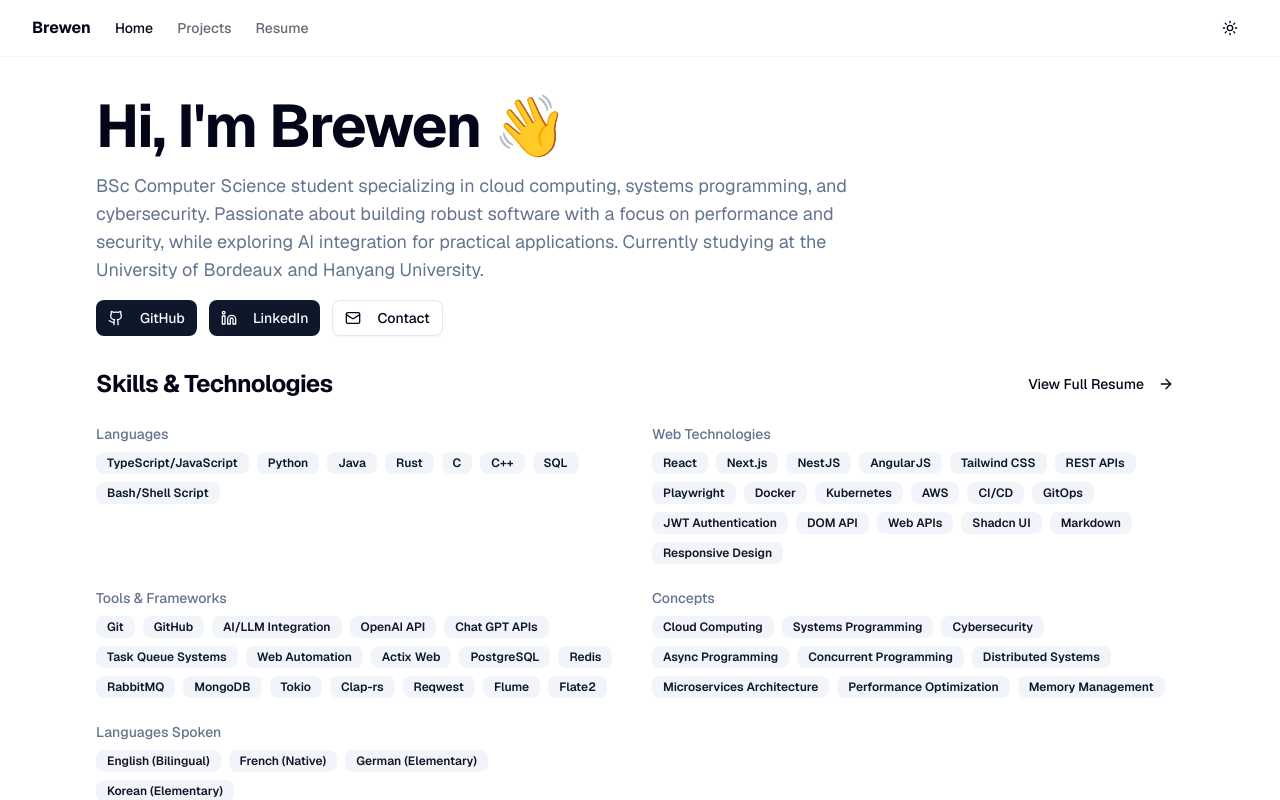
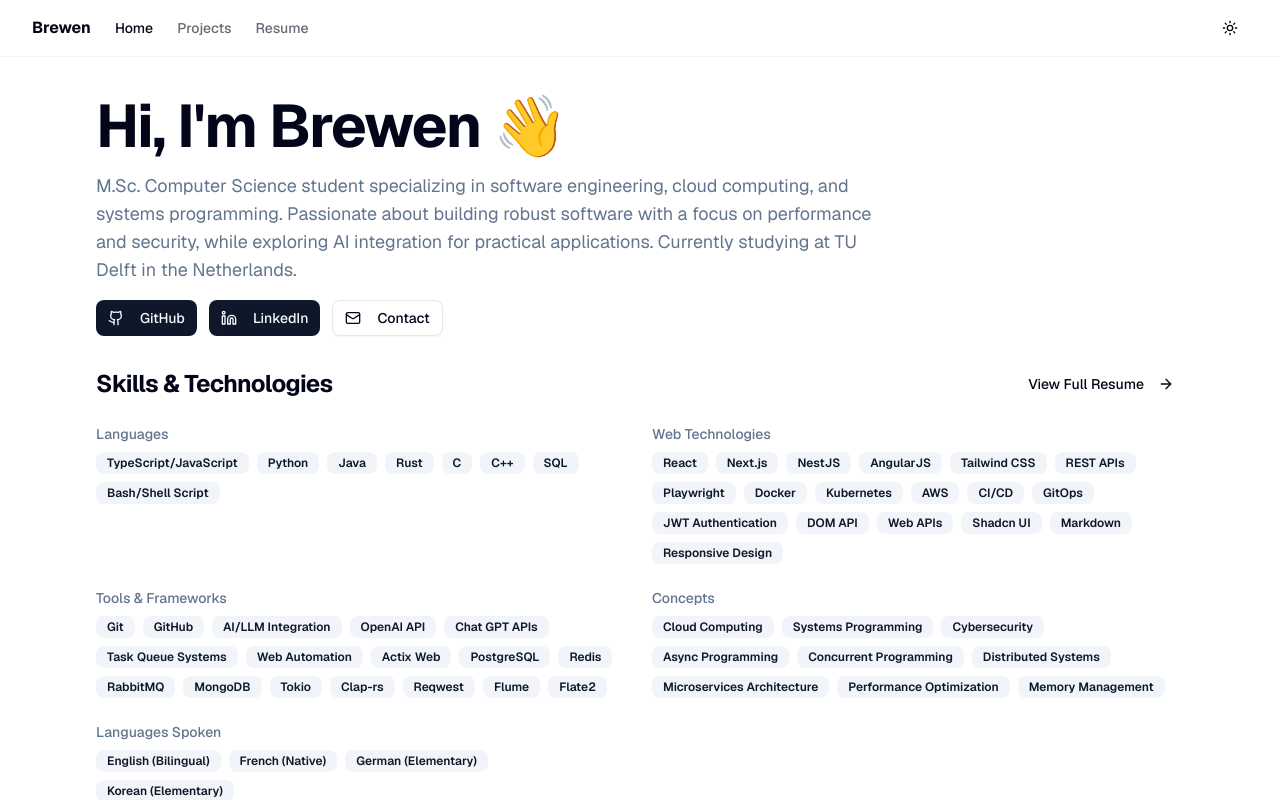
Before and after one commit to brewcoua/portfolio, a Next.js app: page / in a window 1280 px wide. Shown: the top 800 px of the page. Built offline with nearby package versions, Linux system fonts and the light colour scheme.

Commit message:
chore: update index description

```diff
--- a/app/page.tsx
+++ b/app/page.tsx
@@ -39,7 +39,9 @@
             Hi, I&apos;m Brewen 👋
           </h1>
           <p className="text-lg text-muted-foreground max-w-[800px]">
-            BSc Computer Science student specializing in cloud computing, systems programming, and cybersecurity. Passionate about building robust software with a focus on performance and security, while exploring AI integration for practical applications. Currently studying at the University of Bordeaux and Hanyang University.
+            M.Sc. Computer Science student specializing in software engineering, cloud computing, and systems programming.
+            Passionate about building robust software with a focus on performance and security, while exploring AI integration for practical applications.
+            Currently studying at TU Delft in the Netherlands.
           </p>
           <div className="flex flex-wrap gap-3">
             <Button asChild>
```
